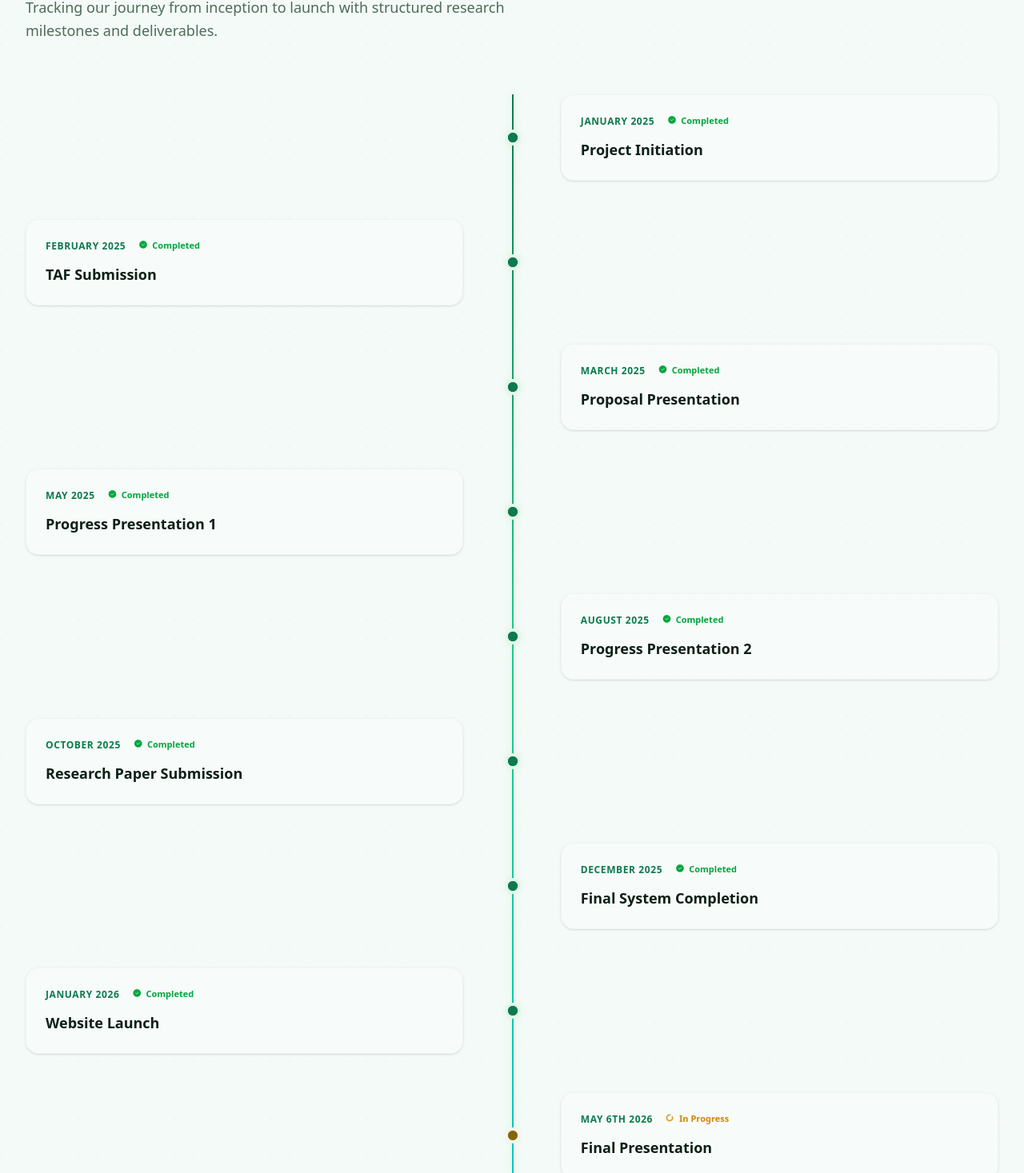
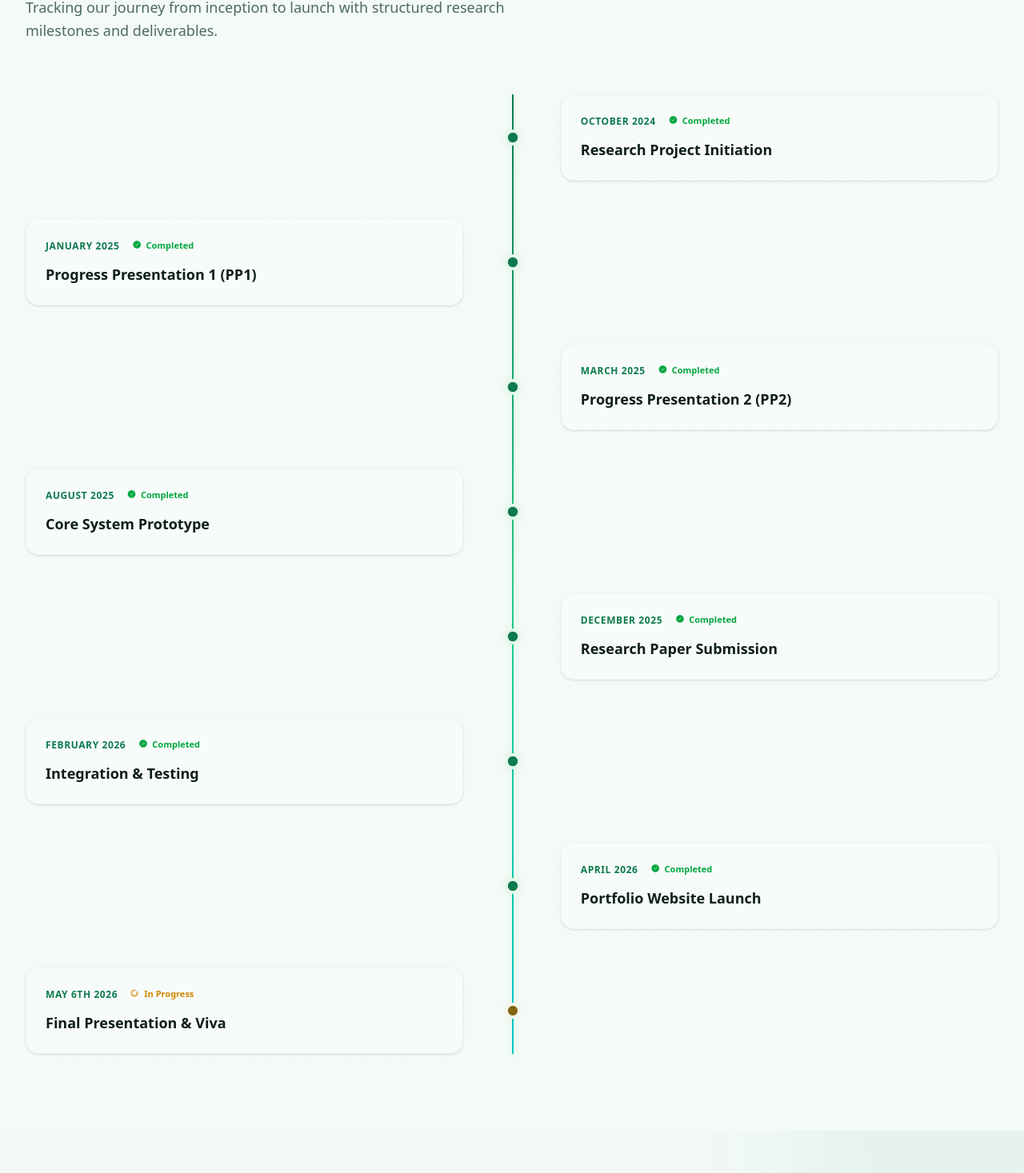
Before and after one commit to 4yrg/gradeloop-portfolio, a Next.js app: page / in a window 1280 px wide. Shown: the part 3449-4916 px from the top of the page at 80% size. Built offline with nearby package versions, Linux system fonts and the light colour scheme.

Commit message:
feat: align project timeline with oct start, jan pp1, and march pp2

```diff
--- a/app/components/Milestone.tsx
+++ b/app/components/Milestone.tsx
@@ -5,56 +5,50 @@ import { motion, useScroll, useTransform } from 'framer-motion';
 
 const milestones = [
   {
-    date: 'January 2025',
-    title: 'Project Initiation',
+    date: 'October 2024',
+    title: 'Research Project Initiation',
     status: 'completed',
     statusLabel: 'Completed',
   },
   {
-    date: 'February 2025',
-    title: 'TAF Submission',
+    date: 'January 2025',
+    title: 'Progress Presentation 1 (PP1)',
     status: 'completed',
     statusLabel: 'Completed',
   },
   {
     date: 'March 2025',
-    title: 'Proposal Presentation',
-    status: 'completed',
-    statusLabel: 'Completed',
-  },
-  {
-    date: 'May 2025',
-    title: 'Progress Presentation 1',
+    title: 'Progress Presentation 2 (PP2)',
     status: 'completed',
     statusLabel: 'Completed',
   },
   {
     date: 'August 2025',
-    title: 'Progress Presentation 2',
+    title: 'Core System Prototype',
     status: 'completed',
     statusLabel: 'Completed',
   },
   {
-    date: 'October 2025',
+    date: 'December 2025',
     title: 'Research Paper Submission',
     status: 'completed',
     statusLabel: 'Completed',
   },
   {
-    date: 'December 2025',
-    title: 'Final System Completion',
+    date: 'February 2026',
+    title: 'Integration & Testing',
     status: 'completed',
     statusLabel: 'Completed',
   },
   {
-    date: 'January 2026',
-    title: 'Website Launch',
+    date: 'April 2026',
+    title: 'Portfolio Website Launch',
     status: 'completed',
     statusLabel: 'Completed',
   },
   {
     date: 'May 6th 2026',
-    title: 'Final Presentation',
+    title: 'Final Presentation & Viva',
     status: 'in-progress',
     statusLabel: 'In Progress',
   },
```
